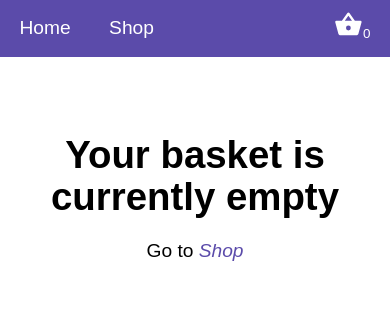
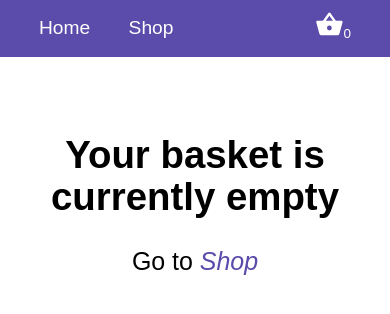
Before and after one commit to bendee48/shopping-cart, a React (Vite) app: page /basket in a window 390 px wide. Shown: the top 314 px of the page. Built offline with nearby package versions, Linux system fonts and the light colour scheme.

Commit message:
Adding styling for mobile

```diff
--- a/src/components/Basket.module.css
+++ b/src/components/Basket.module.css
@@ -30,3 +30,13 @@
 .shop_link:hover {
   text-decoration: underline;
 }
+
+/* Media Queries */
+
+@media (max-width: 600px) {
+  .shop_link_text {
+    text-align: center;
+    margin-top: 1em;
+    font-size: 1.3rem;
+  }
+}
--- a/src/components/BasketCard.module.css
+++ b/src/components/BasketCard.module.css
@@ -85,3 +85,28 @@
   background-color: #8879d1;
   color: white;
 }
+
+/* Media Queries*/
+
+@media (max-width: 600px) {
+  .basket_card {
+    flex-direction: column;
+    height: auto;
+    border-bottom: 1px solid gray;
+  }
+
+  .bcard_title {
+    margin-right: 0;
+    text-align: center;
+  }
+
+  .bcard_btn {
+    padding: 0.5em 1.5em;
+    margin-bottom: 2em;
+  }
+
+  .item_quantity > input {
+    min-width: 80px;
+    max-width: 150px;
+  }
+}
--- a/src/components/ShopCard.module.css
+++ b/src/components/ShopCard.module.css
@@ -70,12 +70,12 @@
   margin-right: -1em!important;
   margin-bottom: 1em;
   opacity: 0;
-  transition: all 0.8s;
+  transition: all 0.9s;
   border-radius: 3px;
 }
 
 .card_btn:active:after {
-  padding: 0;
+  padding: 0.2em;
   margin: 0;
   opacity: 1;
   transition: 0s
--- a/src/index.css
+++ b/src/index.css
@@ -57,3 +57,11 @@ button {
   width: 90%;
   margin: 0 auto;
 }
+
+/* Media Queries */
+
+@media (max-width: 600px) {
+  .container {
+    width: 80%;
+  }
+}
--- a/src/routes/HomePage.module.css
+++ b/src/routes/HomePage.module.css
@@ -47,3 +47,11 @@
   color: #5d17b7;
   background-color: rgba(152, 152, 254, 0.2);
 }
+
+/* Media Queries */
+
+@media (max-width: 600px) {
+  .shop_btn {
+    padding: 0.5em 1.5em;
+  }
+}
```
